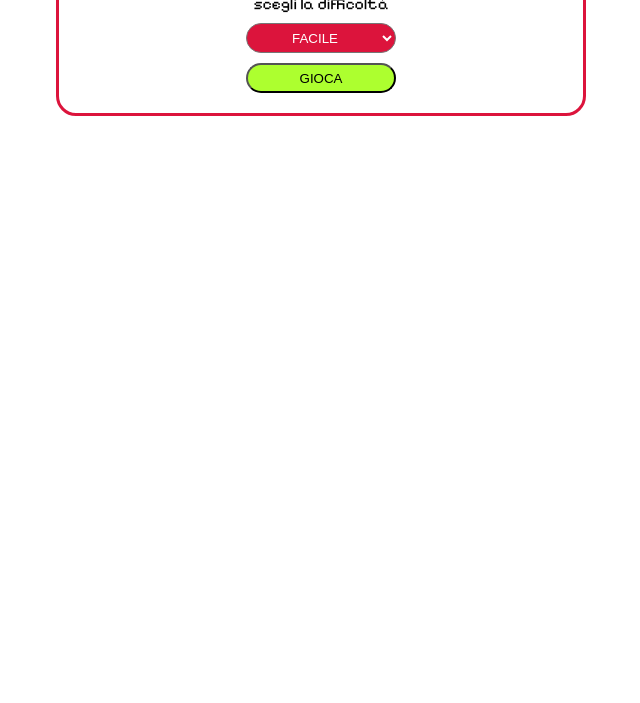
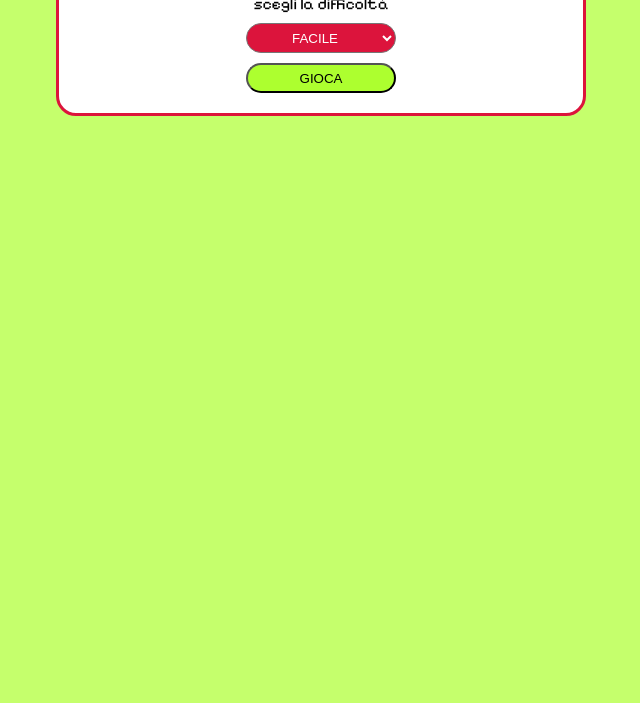
Before and after one commit to emilianoaprile/js-campominato-grid, a plain HTML site: page bonus.html in a window 1280 px wide. Shown: the part 97-800 px from the top of the page, without its empty margins (319-959 px from the left). Drawn offline with Linux system fonts and the light colour scheme.

Commit message:
ADDED - background color on body

```diff
--- a/css/bonusStyle.css
+++ b/css/bonusStyle.css
@@ -12,6 +12,10 @@ html {
     max-width: 530px;
     margin: 0 auto;
 
+}
+
+body {
+    background-color: rgba(173, 255, 47, 0.7);
 }
 
 .buttons-bar {
```
